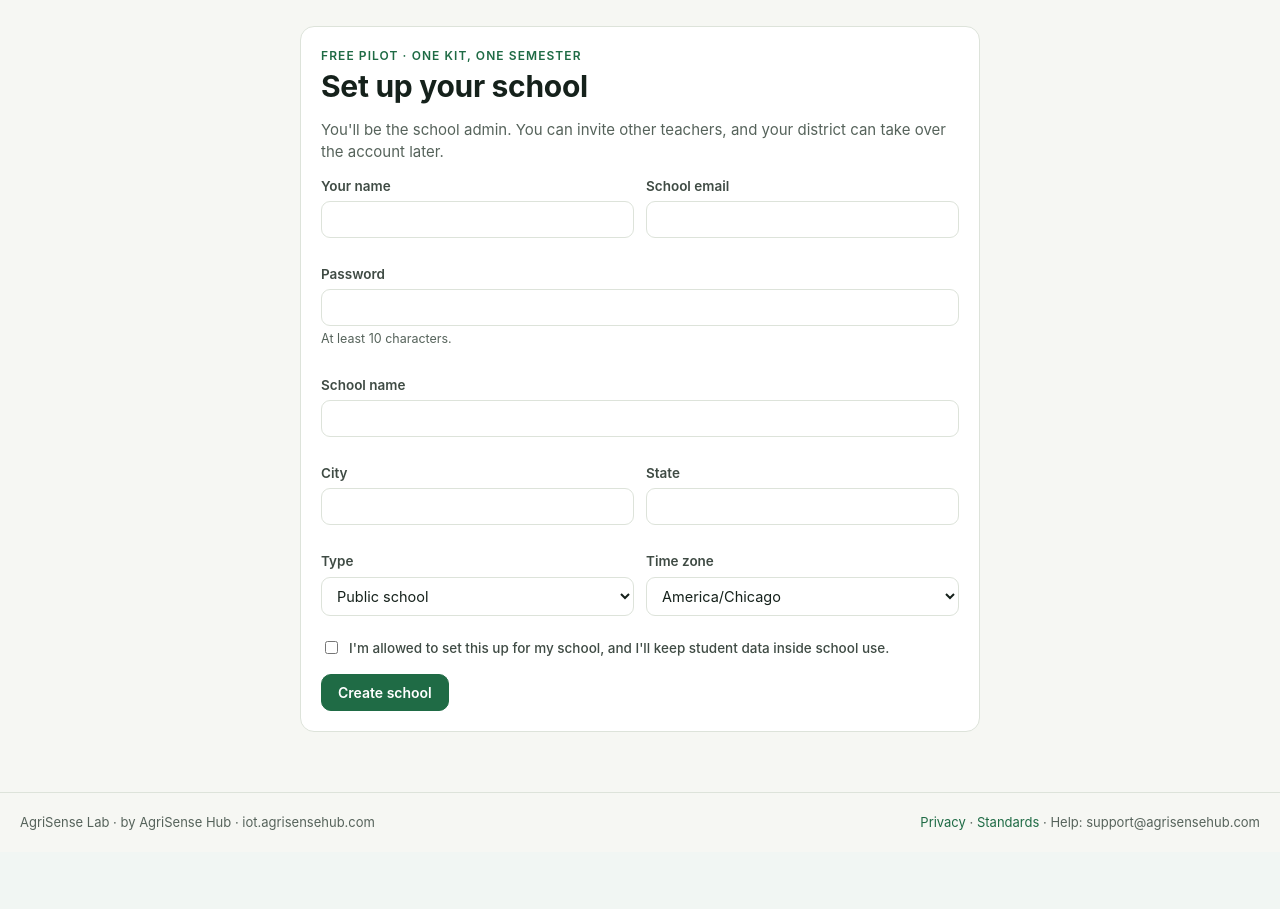
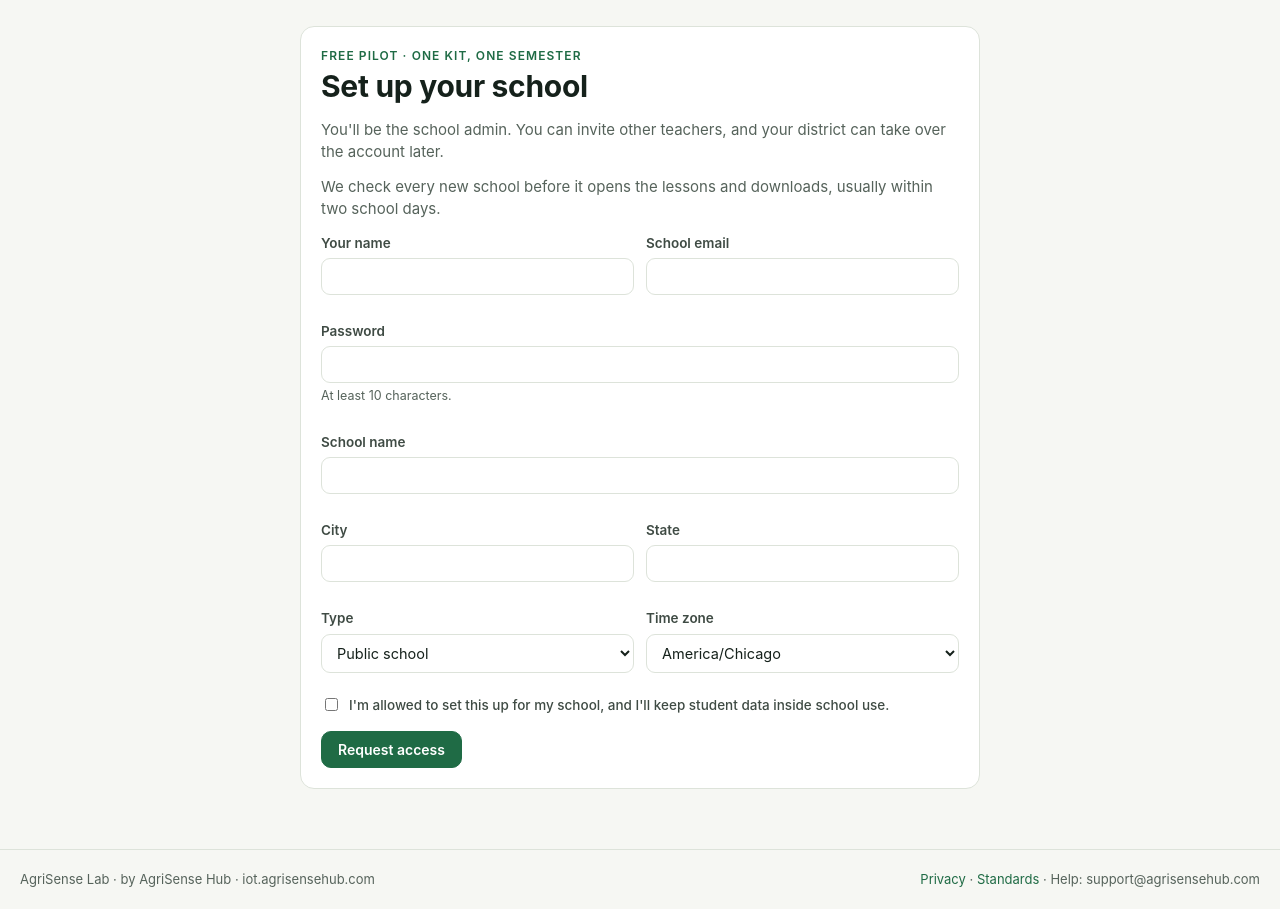
Before and after one commit to foguche-sys/Agrisense-Lab, a Flask app: page /signup in a window 1280 px wide. Shown: the part 61-970 px from the top of the page. Before the commit the page ends 891 px from the top, so only its background shows below. Run offline with Flask 3, Linux system fonts and the light colour scheme; data that the repository does not hold is empty; some libraries are stand-ins or nearby versions.

Commit message:
New schools need AgriSense approval before using lessons, data or downloads
- Website sign-up now creates the school as "waiting for approval" (orgs.approved = 0,
  subscription status pending). Until approved, its people see only the public pages,
  their account and a new /pending page.
- Staff console: "Schools waiting for approval" card with Approve / Decline.
  Approve opens the school (subscription becomes trial); Decline locks the sign-up account.
- Teacher files (lab sheets PDF, course PDF, student Arduino library) moved out of /static
  to private_downloads/, served by /downloads/<name> to signed-in teachers, admins and staff only.
- Existing schools and schools staff create stay approved (column default 1).
- Tests: approval flow, decline, downloads need sign-in. 99 pass; PostgreSQL replay passes.

Co-Authored-By: Claude Opus 5.5 <noreply@anthropic.com>
Claude-Session: https://claude.ai/code/session_01KTS5oJzAQnHpqmbrZXhuqj

```diff
--- a/agrisense/db.py
+++ b/agrisense/db.py
@@ -72,6 +72,8 @@ class Database:
         ("users", "failed_logins", "INTEGER NOT NULL DEFAULT 0"),
         ("users", "locked_until", "TEXT"),
         ("lessons", "seq", "INTEGER"),
+        ("orgs", "approved", "INTEGER NOT NULL DEFAULT 1"),
+        ("orgs", "approved_at", "TEXT"),
     ]
 
     def init_schema(self):
--- a/agrisense/routes/public.py
+++ b/agrisense/routes/public.py
@@ -1,11 +1,14 @@
 """Public site and sign-in: landing, plans, quote request, pilot sign-up, staff sign-in, student picture sign-in, school sign-up."""
-from flask import Blueprint, g, redirect, render_template, request, session, url_for
+import os
+
+from flask import Blueprint, abort, g, redirect, render_template, request, send_from_directory, session, url_for
 
 from .. import auth
 from ..db import jdump, new_id, now
-from ..rbac import home_for
+from ..rbac import PLATFORM_ROLES, home_for
 from ..services import kits as K
 from ..services import privacy as PRIV
+from ..services.training import is_teacherish
 from .util import db, err, ok
 
 bp = Blueprint("public", __name__)
@@ -164,7 +167,7 @@ def signup():
             return render_template("public/signup.html", form=f)
         org = new_id("org")
         d.insert("orgs", id=org, name=f["school"][:200], kind="client", client_type=f.get("client_type") or "school",
-                 state=f["state"][:40], created_at=now())
+                 state=f["state"][:40], created_at=now(), approved=0)
         sch = new_id("sch")
         d.insert("schools", id=sch, org_id=org, name=f["school"][:200], city=f.get("city", "")[:80], state=f["state"][:40],
                  timezone=f.get("timezone") or "America/Chicago", settings=jdump({}), created_at=now())
@@ -173,13 +176,37 @@ def signup():
         auth.add_membership(d, uid, "school_admin", school_id=sch)
         plan = d.val("SELECT id FROM plans WHERE code = 'pilot'")
         if plan:
-            d.insert("subscriptions", id=new_id("sub"), org_id=org, plan_id=plan, licences=1, status="trial", created_at=now())
+            d.insert("subscriptions", id=new_id("sub"), org_id=org, plan_id=plan, licences=1, status="pending", created_at=now())
         d.insert("privacy_agreements", id=new_id("dpa"), org_id=org, version=PRIV.DPA_VERSION, status="not_started")
         u = d.one("SELECT * FROM users WHERE id = ?", uid)
         auth.login_user(u)
-        ok("Your school is ready. Next: register your kit and create a class.")
-        return redirect(url_for("admin.overview"))
+        return redirect(url_for("public.pending"))
     return render_template("public/signup.html", form={})
+
+
+@bp.route("/pending")
+@auth.login_required
+def pending():
+    """Shown after sign-up until AgriSense staff approve the school (Staff console > Schools waiting for approval)."""
+    if not g.pending:
+        return redirect(url_for("public.home"))
+    return render_template("public/pending.html")
+
+
+DOWNLOADS = os.path.join(os.path.dirname(os.path.dirname(__file__)), "private_downloads")
+
+
+@bp.route("/downloads/<name>")
+@auth.login_required
+def download(name):
+    """Teacher files (lab sheets, course PDF, the student Arduino library). Only signed-in teachers and admins of an
+    approved school, and AgriSense staff, can download them; they are not in /static, so a shared link does not work."""
+    staff = any(m["role"] in PLATFORM_ROLES for m in g.memberships)
+    if not (staff or is_teacherish(g.memberships)):
+        abort(403)
+    if name not in os.listdir(DOWNLOADS):
+        abort(404)
+    return send_from_directory(DOWNLOADS, name, as_attachment=True)
 
 
 @bp.route("/privacy")
--- a/agrisense/routes/staff.py
+++ b/agrisense/routes/staff.py
@@ -38,6 +38,9 @@ def console():
                 "WHERE dv.status != 'retired' AND (dv.last_seen IS NULL OR dv.last_seen < ?) ORDER BY dv.last_seen LIMIT 20", ago(hours=2)) \
         if (sp("platform.fleet") or sp("device.health")) else []
     leads = d.q("SELECT * FROM leads ORDER BY created_at DESC LIMIT 20") if (sp("platform.clients.leads") or sp("platform.clients")) else []
+    waiting = d.q("""SELECT o.*, u.name AS person, u.email FROM orgs o
+                     LEFT JOIN memberships m ON m.org_id = o.id AND m.role = 'client_admin' LEFT JOIN users u ON u.id = m.user_id
+                     WHERE o.kind = 'client' AND o.approved = 0 ORDER BY o.created_at""") if sp("platform.clients") else []
     pilots = d.q("SELECT * FROM pilot_signups ORDER BY created_at DESC LIMIT 50") if (sp("platform.clients.leads") or sp("platform.clients")) else []
     invoices = d.q("SELECT i.*, o.name AS client FROM invoices i JOIN orgs o ON o.id = i.org_id ORDER BY i.created_at DESC LIMIT 30") \
         if (sp("platform.billing") or sp("platform.quotes")) else []
@@ -47,7 +50,32 @@ def console():
                 platform_org_id(d)) if sp("platform.staff") else []
     alive = d.q("SELECT dv.status, COUNT(*) AS n FROM devices dv GROUP BY dv.status")
     return render_template("staff/console.html", clients=clients, fleet=fleet, stale=stale, leads=leads, pilots=pilots, invoices=invoices,
-                           grants=grants, staff=staff, alive=alive, roles=PLATFORM_ROLES)
+                           grants=grants, staff=staff, alive=alive, roles=PLATFORM_ROLES, waiting=waiting)
+
+
+@bp.route("/approve", methods=["POST"])
+def approve():
+    """Approve (or decline) a school that signed up on the website. Until approved its people see only the
+    'waiting for approval' page. Decline locks the sign-up account; nothing else is deleted."""
+    if not sp("platform.clients"):
+        abort(403)
+    d = db()
+    org = d.one("SELECT * FROM orgs WHERE id = ? AND kind = 'client'", request.form.get("org_id"))
+    if not org:
+        abort(404)
+    if request.form.get("do") == "approve":
+        d.run("UPDATE orgs SET approved = 1, approved_at = ? WHERE id = ?", now(), org["id"])
+        d.run("UPDATE subscriptions SET status = 'trial' WHERE org_id = ? AND status = 'pending'", org["id"])
+        log(d, "org.approve", org["name"], org_id=org["id"])
+        ok(f"{org['name']} approved. Email the teacher that they can sign in.")
+    elif request.form.get("do") == "decline":
+        d.run("UPDATE users SET is_active = 0 WHERE id IN (SELECT user_id FROM memberships WHERE org_id = ?)", org["id"])
+        d.run("UPDATE subscriptions SET status = 'declined' WHERE org_id = ? AND status = 'pending'", org["id"])
+        log(d, "org.decline", org["name"], org_id=org["id"])
+        ok(f"{org['name']} declined. Its sign-up account can no longer sign in.")
+    else:
+        abort(400)
+    return redirect(url_for("staff.console"))
 
 
 @bp.route("/inventory", methods=["GET", "POST"])
--- a/agrisense/schema.sql
+++ b/agrisense/schema.sql
@@ -8,7 +8,9 @@ CREATE TABLE IF NOT EXISTS orgs (
   kind TEXT NOT NULL,                  -- platform | client
   client_type TEXT,                    -- district | private | college | extension | school
   state TEXT,
-  created_at TEXT NOT NULL
+  created_at TEXT NOT NULL,
+  approved INTEGER NOT NULL DEFAULT 1,  -- 0 = signed up on the website, waiting for AgriSense staff to approve
+  approved_at TEXT
 );
 
 CREATE TABLE IF NOT EXISTS schools (
--- a/agrisense/services/lab_content.py
+++ b/agrisense/services/lab_content.py
@@ -231,7 +231,7 @@ LABS = {
         "goal": "Program the student Arduino to read soil moisture from the Trainer, show it on the LED grid, and request a safe pump run.",
         "need": ["The student Arduino (UNO R4 WiFi) in its case, plugged into the STUDENT socket", "A Chromebook or laptop with a USB-C cable",
                  "Arduino Cloud Editor (your school account)",
-                 "The AgriSense examples: your teacher imports AgriSenseStudent.zip (from the website, /static/downloads/AgriSenseStudent.zip) once",
+                 "The AgriSense examples: your teacher imports AgriSenseStudent.zip (teacher's Lessons page: Student Arduino library) once",
                  "Water in the water station"],
         "safety": ["Every pump run your code asks for still needs the Trainer's OK: it refuses runs that are too long, too often or with no water.",
                    "Your teacher unlocks the pump before you test the 'ask for water' step."],
--- a/agrisense/templates/public/signup.html
+++ b/agrisense/templates/public/signup.html
@@ -4,6 +4,7 @@
 <div class="narrow" style="max-width:680px"><div class="card">
   <div class="eyebrow">Free pilot · one kit, one semester</div><h1>Set up your school</h1>
   <p class="muted">You'll be the school admin. You can invite other teachers, and your district can take over the account later.</p>
+  <p class="muted">We check every new school before it opens the lessons and downloads, usually within two school days.</p>
   <form method="post">{{ csrf() }}
     <div class="grid g2" style="gap:12px">
       <div class="field"><label for="n">Your name</label><input id="n" name="name" value="{{ form.name or '' }}" required></div>
@@ -16,7 +17,7 @@
       <div class="field"><label for="tz">Time zone</label><select id="tz" name="timezone">{% for z in ['America/New_York','America/Chicago','America/Denver','America/Phoenix','America/Los_Angeles','America/Anchorage','Pacific/Honolulu'] %}<option {{ 'selected' if (form.timezone or 'America/Chicago') == z }}>{{ z }}</option>{% endfor %}</select></div>
     </div>
     <label class="check" style="margin:8px 0 16px"><input type="checkbox" required> I'm allowed to set this up for my school, and I'll keep student data inside school use.</label>
-    <button class="btn primary">Create school</button>
+    <button class="btn primary">Request access</button>
   </form>
 </div></div>
 {% endblock %}
--- a/agrisense/templates/staff/console.html
+++ b/agrisense/templates/staff/console.html
@@ -22,6 +22,11 @@
           <div><label>Type</label><select name="kind"><option value="quote">Quote</option><option value="invoice">Invoice</option></select></div><div><label>Due</label><input type="date" name="due_on"></div></div>
         <table class="t" style="margin-top:10px"><thead><tr><th>Item</th><th>Qty</th><th>Unit price ($)</th></tr></thead><tbody id="lines"><tr><td><input name="desc" placeholder="AgriSense Lab kit"></td><td><input name="qty" type="number" value="1" min="1"></td><td><input name="unit" type="number" step="0.01" value="0"></td></tr></tbody></table>
         <div class="row" style="margin-top:8px"><button type="button" class="btn small" data-add-row="lines">+ Line</button><button class="btn primary">Create</button></div></form></details></div>{% endif %}
+  {% if waiting %}<div class="card"><h2>Schools waiting for approval ({{ waiting|length }})</h2>
+    <p class="muted">They signed up on the website. Until you approve, they see only a "waiting for approval" page: no lessons, data, AI Lab or downloads.</p>
+    <table class="t">{% for o in waiting %}<tr><td><b>{{ o.name }}</b> <small>{{ o.state or '' }} · {{ o.client_type or '' }}</small><br><small>{{ o.person or '—' }}{% if o.email %} · <a href="mailto:{{ o.email }}">{{ o.email }}</a>{% endif %} · {{ o.created_at|ago }}</small></td>
+      <td><form method="post" action="{{ url_for('staff.approve') }}" class="row" style="gap:6px">{{ csrf() }}<input type="hidden" name="org_id" value="{{ o.id }}">
+        <button class="btn small primary" name="do" value="approve">Approve</button><button class="btn small" name="do" value="decline">Decline</button></form></td></tr>{% endfor %}</table></div>{% endif %}
   {% if pilots is defined and (pilots or leads) %}<div class="card"><div class="row between"><h2>Pilot sign-ups ({{ pilots|length }})</h2><a class="btn" href="{{ url_for('staff.pilots_csv') }}">Download CSV</a></div>
   {% if pilots %}<table class="t">{% for p in pilots %}<tr><td><b>{{ p.school }}</b><br><small>{{ p.name }} · <a href="mailto:{{ p.email }}">{{ p.email }}</a>{% if p.phone %} · {{ p.phone }}{% endif %}</small></td><td><small>{{ p.county or '' }}{% if p.district %}<br>{{ p.district }}{% endif %}</small></td><td><small>{{ p.role or '' }}<br>{{ p.interest or '' }} · {{ p.start_term or '' }}</small></td><td><small>{{ p.created_at|ago }}</small></td></tr>{% endfor %}</table>{% else %}<p class="muted">No sign-ups yet. Share lab.agrisensehub.com/pilot.</p>{% endif %}</div>{% endif %}
   {% if leads %}<div class="card"><h2>Quote requests</h2><table class="t">{% for l in leads %}<tr><td><b>{{ l.school or '—' }}</b><br><small>{{ l.name }} · {{ l.email }}</small></td><td>{{ l.state }}</td><td>{{ l.plan }} · {{ l.kits }} kit(s)</td><td><small>{{ l.created_at|ago }}</small></td></tr>{% endfor %}</table></div>{% endif %}
--- a/agrisense/templates/teacher/lessons.html
+++ b/agrisense/templates/teacher/lessons.html
@@ -3,7 +3,8 @@
 {% block body %}
 <div class="page-head"><div><div class="eyebrow">{{ cls.name }}</div><h1>Lessons</h1></div></div>
 {{ teach_tabs(cls, 'lessons') }}
-<div class="row" style="margin-bottom:16px;gap:8px"><a class="btn" href="{{ url_for('static', filename='downloads/AgriSense_Lab_Sheets_All_14.pdf') }}" download>Download all 14 lab sheets (PDF)</a>
+<div class="row" style="margin-bottom:16px;gap:8px"><a class="btn" href="{{ url_for('public.download', name='AgriSense_Lab_Sheets_All_14.pdf') }}" download>Download all 14 lab sheets (PDF)</a>
+  <a class="btn" href="{{ url_for('public.download', name='AgriSenseStudent.zip') }}">Student Arduino library (.zip)</a>
   <a class="btn" href="{{ url_for('public.standards') }}">Standards map</a>
   <small class="muted">Ready to print on Letter paper, 2 pages per lab. Each lab also has its own sheet below.</small></div>
 {% set done = assigned|map(attribute='lesson_id')|list %}
--- a/agrisense/templates/training/home.html
+++ b/agrisense/templates/training/home.html
@@ -3,7 +3,7 @@
 {% block body %}
 <div class="page-head"><div><div class="eyebrow">Professional learning</div><h1>Teacher training</h1>
   <p class="muted" style="margin:0">Three levels. Start small: Level 1 takes about 3 hours, on your own time.</p></div>
-  <div class="row" style="gap:8px"><a class="btn" href="{{ url_for('static', filename='downloads/AgriSense_Teacher_Course_Level1_and_Workshop.pdf') }}" download>Download the course (PDF)</a>
+  <div class="row" style="gap:8px"><a class="btn" href="{{ url_for('public.download', name='AgriSense_Teacher_Course_Level1_and_Workshop.pdf') }}" download>Download the course (PDF)</a>
   {% if staff %}<a class="btn" href="{{ url_for('training.admin') }}">Staff: workshops and reviews</a>{% endif %}</div></div>
 <div class="grid g3">
   {% for n, L in levels.items() %}{% set aw = awards.get(n) %}
```
Also changed, not shown: agrisense/__init__.py (+8 -0 lines), agrisense/auth.py (+14 -0 lines), agrisense/templates/public/pending.html (added, +12 -0 lines), docs/STUDENT_PORT.md (+1 -1 lines), tests/test_ai_training.py (+1 -1 lines), tests/test_flows.py (+40 -1 lines), tests/test_student_port.py (+3 -2 lines), 6 other files.
